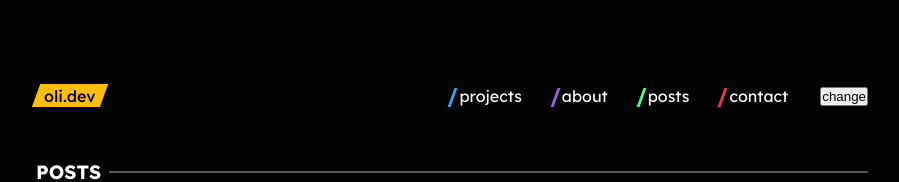
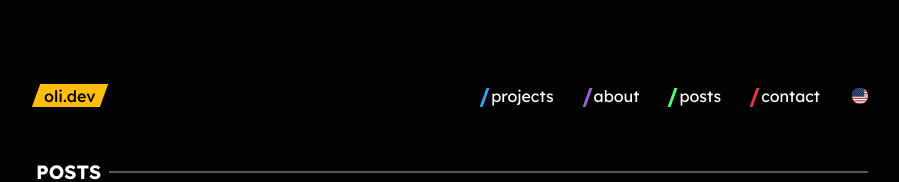
Before and after one commit to murilo-oli/portfolio, a React (Vite) app: page /blog in a window 1280 px wide. Shown: the top 182 px of the page, without its empty margins (188-1087 px from the left). Built offline with nearby package versions, Linux system fonts and the light colour scheme; no server answers.

Commit message:
🌐 I18n all components

```diff
--- a/src/components/Navbar/Navbar.tsx
+++ b/src/components/Navbar/Navbar.tsx
@@ -2,16 +2,17 @@ import styled from 'styled-components';
 import colors from '../../styles/colors'
 import { Item, LogoItem } from "./NavItem";
 import LangSelect from "../i18n/LangSelector";
+import Translator from '../i18n/Translator';
 
 export default function Navbar() {
     return (
         <NavContainer>
             <LogoItem color={colors.home} to='/'>oli.dev</LogoItem>
             <MenuContainer>
-                <Item color={colors.proj} to='/projects'>projects</Item>
-                <Item color={colors.about} to='/me'>about</Item>
-                <Item color={colors.blog} to='/blog'>posts</Item>
-                <Item color={colors.contact} to='/contact'>contact</Item>
+                <Item color={colors.proj} to='/projects'><Translator path='nav.proj'/></Item>
+                <Item color={colors.about} to='/me'><Translator path='nav.me'/></Item>
+                <Item color={colors.blog} to='/blog'><Translator path='nav.blog'/></Item>
+                <Item color={colors.contact} to='/contact'><Translator path='nav.contact'/></Item>
                 <LangSelect/>
             </MenuContainer>
         </NavContainer>
--- a/src/components/Socials.tsx
+++ b/src/components/Socials.tsx
@@ -13,7 +13,7 @@ export default function Socials(){
             <SocialIconLink href="https://medium.com/@murilo-oli" target='_blank' title='general articles'><TbBrandMedium size='2rem'/></SocialIconLink>
             <SocialIconLink href="https://www.linkedin.com/in/murilo-o/" target='_blank' title='professional me'><TbBrandLinkedin size='2rem'/></SocialIconLink>
             <SocialIconLink href="mailto:muriloholiveira@hotmail.com" title='mail me'><TbAt size='2rem'/></SocialIconLink>
-            <SocialIconLink href="#" title='download resume'><TbFileText size='2rem'/></SocialIconLink>
+            <SocialIconLink href="https://drive.google.com/file/d/1oQ2-Cdt2SsQwSvQMhVsOvqjiH4hFL3lD/view?usp=sharing" title='open resume' target='_blank'><TbFileText size='2rem'/></SocialIconLink>
         </SocialContainer>
     );
 }
--- a/src/components/Title.tsx
+++ b/src/components/Title.tsx
@@ -1,8 +1,9 @@
 import styled from "styled-components"
+import Translator from "./i18n/Translator";
 
 export default function Title({title}:{title:string}){
     return (
-        <PageTitle>{title}</PageTitle>
+        <PageTitle><Translator path={title}/></PageTitle>
     )
 }
 
--- a/src/components/i18n/LangSelector.tsx
+++ b/src/components/i18n/LangSelector.tsx
@@ -1,20 +1,66 @@
-import {useTranslation} from "react-i18next";
+import { useTranslation } from "react-i18next";
+import styled from "styled-components";
+// import colors from "../../styles/colors";
+
+import BRFlag from '../../assets/images/br.svg';
+import USFlag from '../../assets/images/us.svg';
+
+// type LangStyle = {
+//     selected: boolean
+// }
 
 export default function I18n() {
-    const {i18n} = useTranslation();
+    const { i18n } = useTranslation();
 
-    function handleLanguage(lang : string){
+    function handleLanguage(lang: string) {
         i18n.changeLanguage(lang)
     }
 
     const selectedLang = i18n.language;
+    console.log("🚀 ~ I18n ~ selectedLang:", selectedLang)
 
     return (
-        <button
-        onClick={() => {
-            const lang : string = selectedLang == "pt-BR" ? "en-US" : "pt-BR";
-            handleLanguage(lang)
-        }}
-        >change</button>
+        <>
+            {/* <LangOpt selected={selectedLang == "en-US"} onClick={() => handleLanguage("en-US")}>enUS</LangOpt>
+            <LangOpt selected={selectedLang == "pt-BR"} onClick={() => handleLanguage("pt-BR")}>ptBR</LangOpt> */}
+
+            <LangFlag
+                src={selectedLang == "pt-BR" ? BRFlag : USFlag}
+                onClick={() => selectedLang == "pt-BR" ? handleLanguage("en-US") : handleLanguage("pt-BR")}/>
+        </>
+
     )
 }
+
+
+const LangFlag = styled.img`
+    border-radius: 10rem;
+    width:1rem;
+    height:1rem;
+    cursor: pointer;
+`;
+
+// const LangOpt = styled.p<LangStyle>`
+//     font-size: 0.8rem;
+//     cursor: pointer;
+//     color: ${props => props.selected ? colors.fgDark : colors.fgGray};
+//     margin: 0;
+//     padding: 0;
+//     display: flex;
+//     flex-direction: row-reverse;
+//     align-items: center;
+//     justify-content: center;
+//     /* column-gap:0.3rem; */
+//     opacity:0.8;
+
+//     &::before{
+//         content: "";
+//         display: ${props => props.selected ? "block" : "none"};
+//         width: 4px;
+//         height: 4px;
+//         border-radius: 10rem;
+//         background-color: ${colors.fgDark};
+//         margin:0;
+//         padding:0;
+//     }
+// `;
--- a/src/components/i18n/Translator.tsx
+++ b/src/components/i18n/Translator.tsx
@@ -3,6 +3,7 @@ import { useTranslation } from 'react-i18next'
 const Translator = ({ path }: { path: string }) => {
   const { t } = useTranslation();
   const translatedText = t(path);
+  console.log("🚀 ~ Translator ~ translatedText:", translatedText)
 
   return <div dangerouslySetInnerHTML={{ __html: translatedText }} />;
 };
--- a/src/i18n/locales/en-us.ts
+++ b/src/i18n/locales/en-us.ts
@@ -1,5 +1,17 @@
 export default {
     translations:{
+        titles:{
+            proj:"PROJECTS",
+            blog:"POSTS",
+            me:"ABOUT",
+            contact:"CONTACT",
+        },
+        nav:{
+            proj:"projects",
+            blog:"posts",
+            me:"about",
+            contact:"contact",
+        },
         home: {
             intro: 'Hi, I&apos;m <strong>Murilo Oliveira</strong>,',
             impact:'A PROFESSIONAL PROBLEM SOLVER.',
--- a/src/i18n/locales/pt-br.ts
+++ b/src/i18n/locales/pt-br.ts
@@ -1,5 +1,17 @@
 export default {
     translations:{
+        titles:{
+            proj:"PROJETOS",
+            blog:"ARTIGOS",
+            me:"SOBRE",
+            contact:"CONTATO",
+        },
+        nav:{
+            proj:"projetos",
+            blog:"artigos",
+            me:"sobre",
+            contact:"contato",
+        },
         home: {
             intro: 'Olá, eu sou <strong>Murilo Oliveira</strong>,',
             impact:'PROFISSIONAL EM RESOLVER PROBLEMAS.',
--- a/src/pages/About.tsx
+++ b/src/pages/About.tsx
@@ -4,7 +4,7 @@ import Title from "../components/Title";
 export default function About() {
     return (
         <>
-            <Title title="ABOUT"/>
+            <Title title="titles.me"/>
             <AboutContainer>
                 <section>
                     <p>abc</p>
--- a/src/pages/Contact.tsx
+++ b/src/pages/Contact.tsx
@@ -5,7 +5,7 @@ import Title from "../components/Title";
 export default function Contact() {
     return (
         <>
-            <Title title="CONTACT" />
+            <Title title="titles.contact" />
             <Suspense fallback={<span>Loading...</span>}>
                 <Model3D
                     path="/model/cool_flowers/scene.gltf"
--- a/src/pages/Posts.tsx
+++ b/src/pages/Posts.tsx
@@ -1,6 +1,7 @@
 import useSWR from "swr";
 import styled from "styled-components";
 import Title from "../components/Title";
+import colors from "../styles/colors";
 import { useTranslation } from "react-i18next";
 import { useEffect, useState } from "react";
 // import Article from "../components/Posts/Article";
@@ -41,7 +42,7 @@ export default function Posts() {
 
     return (
         <section>
-            <Title title="POSTS" />
+            <Title title="titles.blog" />
             <PostContainer>
                 {posts && posts.map((post: PostContent) => {
                     return (
@@ -100,7 +101,7 @@ const PostItem = styled.section`
         padding:0.3rem 0.5rem;
         border-radius: 50rem;
         background-color: #50fa7a1f;
-        color: #50fa7a;
+        color: ${colors.blog};
     }
 
     &:hover p{
--- a/src/pages/Projects.tsx
+++ b/src/pages/Projects.tsx
@@ -3,7 +3,7 @@ import Title from "../components/Title";
 export default function Projects() {
     return (
         <>
-            <Title title="PROJECTS" />
+            <Title title="titles.proj"/>
         </>
     );
 }
--- a/src/styles/colors.ts
+++ b/src/styles/colors.ts
@@ -1,6 +1,7 @@
 export default {
     bgDark: "#030303",
     fgDark: "#ffffff",
+    fgGray:"#576ea1",
     home: "#ffbe0b",
     about: "#9b5de5",
     blog: "#50fa7b",
```
Also changed, not shown: src/assets/images/br.svg (added), src/assets/images/us.svg (added).
